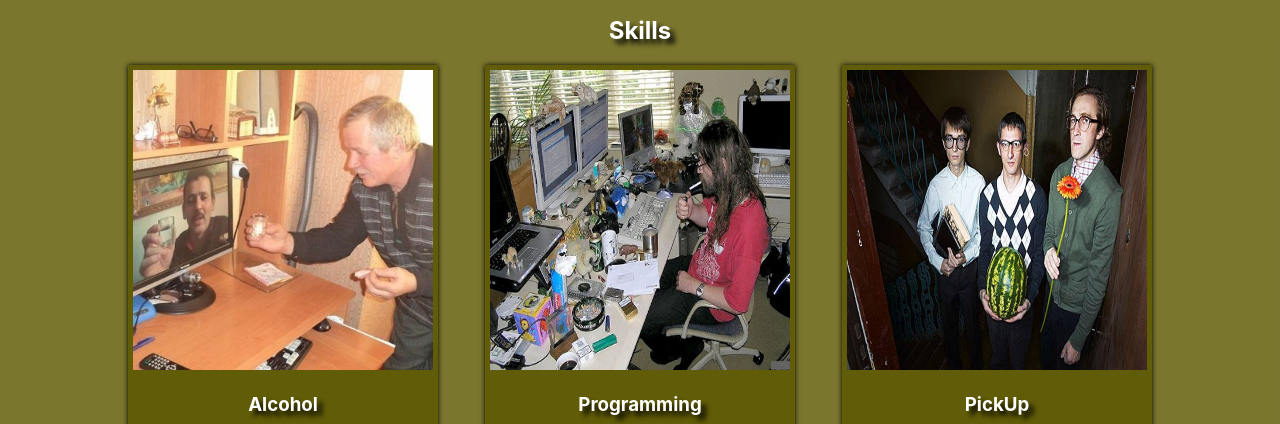
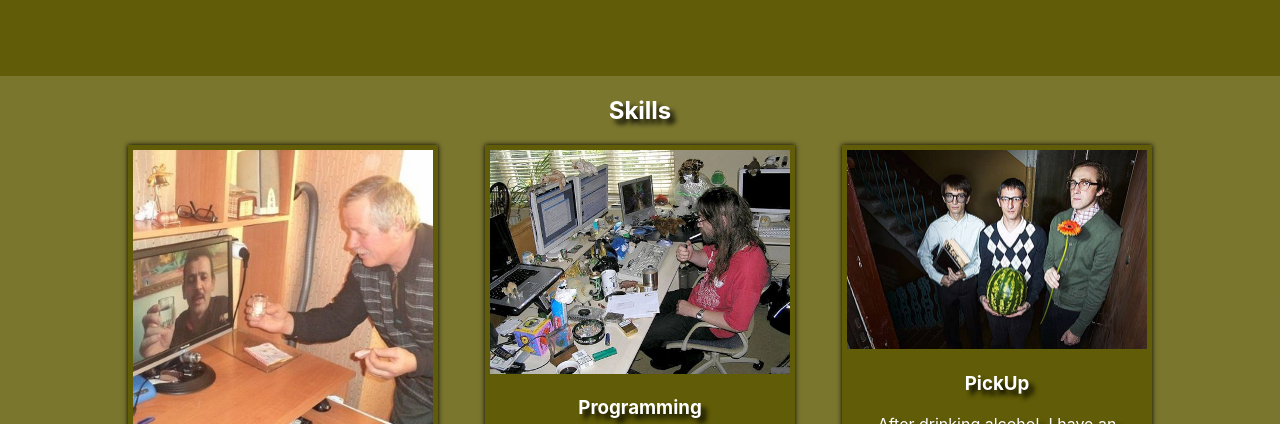
Before and after one commit to tropicdenis/portfolio, a React (Create React App) app: page / in a window 1280 px wide. Shown: the part 724-1148 px from the top of the page. Built offline with nearby package versions, Linux system fonts and the light colour scheme.

Commit message:
Ready to deploy. :)

```diff
--- a/src/Main/Main.module.css
+++ b/src/Main/Main.module.css
@@ -16,5 +16,5 @@
     background-color: transparent;
 }
 .photo img{
-    height: 400px;
+    height: 300px;
 }
--- a/src/header/Header.js
+++ b/src/header/Header.js
@@ -5,11 +5,10 @@ import Nav from "../nav/Nav";
 
 function Header() {
     return (
-        <div className={style.costyl}>
-            <div className={style.header}>
-                <Nav/>
-            </div>
+        <div className={style.header}>
+            <Nav/>
         </div>
+
     );
 }
 
--- a/src/header/Header.module.css
+++ b/src/header/Header.module.css
@@ -1,10 +1,4 @@
-.costyl{
-    background-color: white;
-    position: fixed;
-    width: 1280px;
-}
 .header {
-
     height: 80px;
     background-color: rgba(97, 92, 7, 0.84);
     display: flex;
--- a/src/skils/Skills.module.css
+++ b/src/skils/Skills.module.css
@@ -2,6 +2,7 @@
     min-height: 80vh;
     background-color: rgba(97, 92, 7, 0.84);
     text-shadow: 5px 5px 5px black;
+
 }
 .skillsContainer {
     align-items: center;
@@ -12,6 +13,7 @@
     color: white
 }
 .skills {
+
     width: 100%;
     display: flex;
     justify-content: space-between;
--- a/src/skils/skill/Skill.module.css
+++ b/src/skils/skill/Skill.module.css
@@ -9,7 +9,7 @@
     padding: 5px;
     background-color: rgba(97, 92, 7, 1);
 }
-.icon img{
-    width: 100%;
-    height: 300px
+.icon img {
+    width: 300px;
+    object-fit: cover;
 }
```
